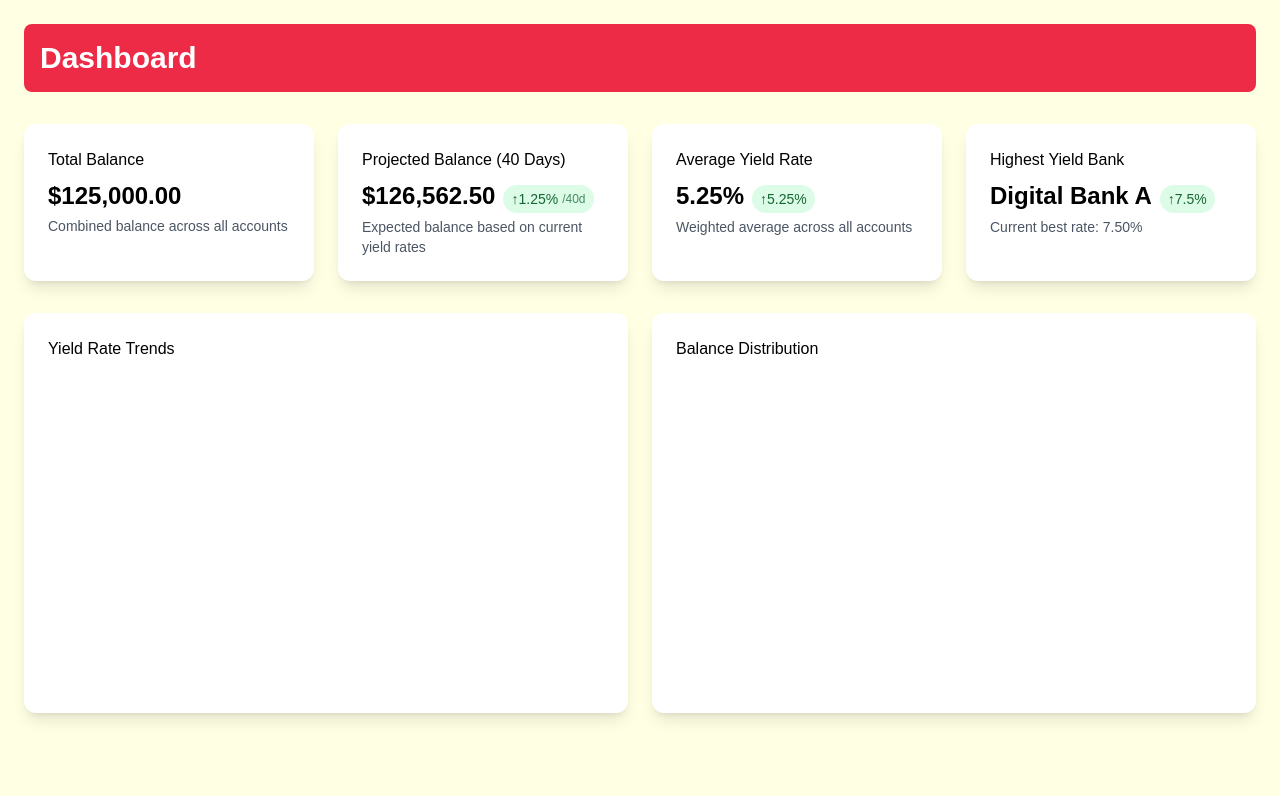
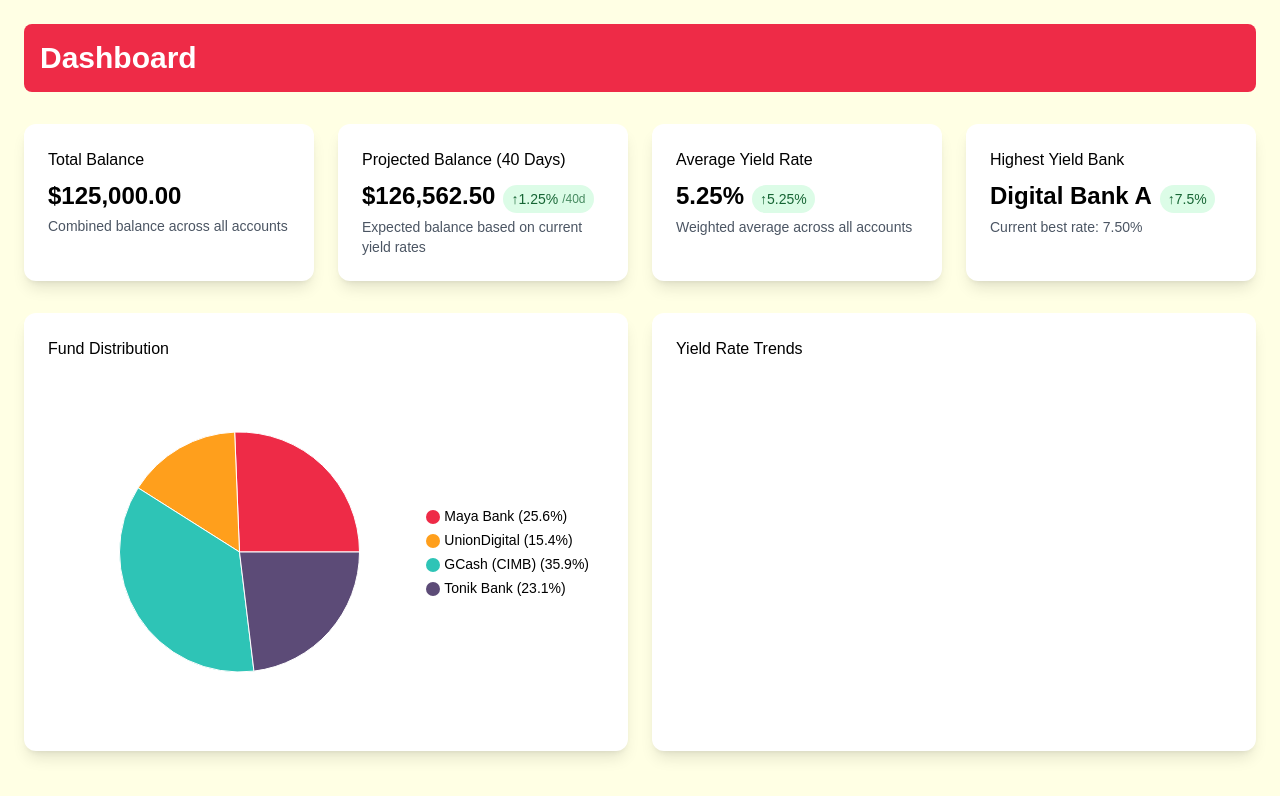
Before and after one commit to andrewnms/yield_hunter_v2, a Next.js app: page /dashboard in a window 1280 px wide. Shown: the top 796 px of the page. Built offline with nearby package versions, Linux system fonts and the light colour scheme.

Commit message:
Added Allocation Chart

```diff
--- a/components/dashboard/Dashboard.tsx
+++ b/components/dashboard/Dashboard.tsx
@@ -1,5 +1,32 @@
-import { Suspense } from 'react';
+'use client';
+
+import { Suspense, lazy } from 'react';
 import FinancialSummary from './FinancialSummary';
+import dynamic from 'next/dynamic';
+
+// Use dynamic import for the chart component
+const FundAllocationChart = dynamic(
+  () => import('./FundAllocationChart'),
+  {
+    ssr: false,
+    loading: () => (
+      <div className="animate-pulse bg-white rounded-xl shadow-lg p-6 min-h-[400px]">
+        <div className="h-4 bg-gray-200 rounded w-1/4 mb-8"></div>
+        <div className="flex justify-center items-center h-[300px]">
+          <div className="w-48 h-48 rounded-full bg-gray-200"></div>
+        </div>
+      </div>
+    ),
+  }
+);
+
+// Dummy bank data for the pie chart
+const bankData = [
+  { name: "Maya Bank", balance: 50000 },
+  { name: "UnionDigital", balance: 30000 },
+  { name: "GCash (CIMB)", balance: 70000 },
+  { name: "Tonik Bank", balance: 45000 },
+];
 
 interface DashboardProps {
   data: {
@@ -23,18 +50,13 @@
       <FinancialSummary data={data} />
 
       <div className="mt-8">
-        <Suspense fallback={<div className="text-center text-black">Loading charts...</div>}>
-          <div className="grid grid-cols-1 lg:grid-cols-2 gap-6">
-            <div className="bg-white rounded-xl shadow-lg p-6 min-h-[400px]">
-              <h3 className="text-black font-medium mb-4">Yield Rate Trends</h3>
-              {/* Yield rate chart will go here */}
-            </div>
-            <div className="bg-white rounded-xl shadow-lg p-6 min-h-[400px]">
-              <h3 className="text-black font-medium mb-4">Balance Distribution</h3>
-              {/* Balance distribution chart will go here */}
-            </div>
+        <div className="grid grid-cols-1 lg:grid-cols-2 gap-6">
+          <FundAllocationChart data={bankData} />
+          <div className="bg-white rounded-xl shadow-lg p-6 min-h-[400px]">
+            <h3 className="text-black font-medium mb-4">Yield Rate Trends</h3>
+            {/* Yield rate chart will go here */}
           </div>
-        </Suspense>
+        </div>
       </div>
     </div>
   );
--- a/components/dashboard/FinancialSummary.tsx
+++ b/components/dashboard/FinancialSummary.tsx
@@ -1,3 +1,5 @@
+'use client';
+
 import { useMemo } from 'react';
 import FinancialSummaryCard from './FinancialSummaryCard';
 import { formatCurrency, formatPercentage } from '@/lib/formatters';
--- a/components/dashboard/FinancialSummaryCard.tsx
+++ b/components/dashboard/FinancialSummaryCard.tsx
@@ -1,3 +1,5 @@
+'use client';
+
 import { ReactNode } from 'react';
 
 interface FinancialSummaryCardProps {
--- /dev/null
+++ b/components/dashboard/FundAllocationChart.tsx
@@ -0,0 +1,97 @@
+'use client';
+
+import { useMemo } from 'react';
+import { PieChart, Pie, Cell, ResponsiveContainer, Tooltip, Legend } from 'recharts';
+import { formatCurrency } from '@/lib/formatters';
+
+interface BankData {
+  name: string;
+  balance: number;
+}
+
+interface FundAllocationChartProps {
+  data: BankData[];
+  loading?: boolean;
+}
+
+// Predefined colors for the pie chart segments
+const COLORS = ['#EE2B47', '#FF9F1C', '#2EC4B6', '#5C4B77', '#8D6A9F'];
+
+const FundAllocationChart = ({ data, loading = false }: FundAllocationChartProps) => {
+  const chartData = useMemo(() => {
+    const total = data.reduce((sum, item) => sum + item.balance, 0);
+    return data.map(item => ({
+      name: item.name,
+      value: item.balance,
+      percentage: ((item.balance / total) * 100).toFixed(1)
+    }));
+  }, [data]);
+
+  if (loading) {
+    return (
+      <div className="animate-pulse bg-white rounded-xl shadow-lg p-6 min-h-[400px]">
+        <div className="h-4 bg-gray-200 rounded w-1/4 mb-8"></div>
+        <div className="flex justify-center items-center h-[300px]">
+          <div className="w-48 h-48 rounded-full bg-gray-200"></div>
+        </div>
+      </div>
+    );
+  }
+
+  const CustomTooltip = ({ active, payload }: any) => {
+    if (active && payload && payload.length) {
+      const data = payload[0].payload;
+      return (
+        <div className="bg-white p-4 shadow-lg rounded-lg border border-gray-100">
+          <p className="font-medium text-black">{data.name}</p>
+          <p className="text-sm text-gray-600">
+            Balance: {formatCurrency(data.value)}
+          </p>
+          <p className="text-sm text-gray-600">
+            Allocation: {data.percentage}%
+          </p>
+        </div>
+      );
+    }
+    return null;
+  };
+
+  return (
+    <div className="bg-white rounded-xl shadow-lg p-6 min-h-[400px]">
+      <h3 className="text-black font-medium mb-4">Fund Distribution</h3>
+      <ResponsiveContainer width="100%" height={350}>
+        <PieChart>
+          <Pie
+            data={chartData}
+            cx="50%"
+            cy="50%"
+            labelLine={false}
+            outerRadius={120}
+            fill="#8884d8"
+            dataKey="value"
+          >
+            {chartData.map((entry, index) => (
+              <Cell
+                key={`cell-${index}`}
+                fill={COLORS[index % COLORS.length]}
+              />
+            ))}
+          </Pie>
+          <Tooltip content={<CustomTooltip />} />
+          <Legend
+            layout="vertical"
+            align="right"
+            verticalAlign="middle"
+            formatter={(value, entry: any) => (
+              <span className="text-sm text-black">
+                {value} ({entry.payload.percentage}%)
+              </span>
+            )}
+          />
+        </PieChart>
+      </ResponsiveContainer>
+    </div>
+  );
+};
+
+export default FundAllocationChart;
```
Also changed, not shown: package.json (+6 -5 lines), 1 other file (tests, documents, lock files or other folders).
